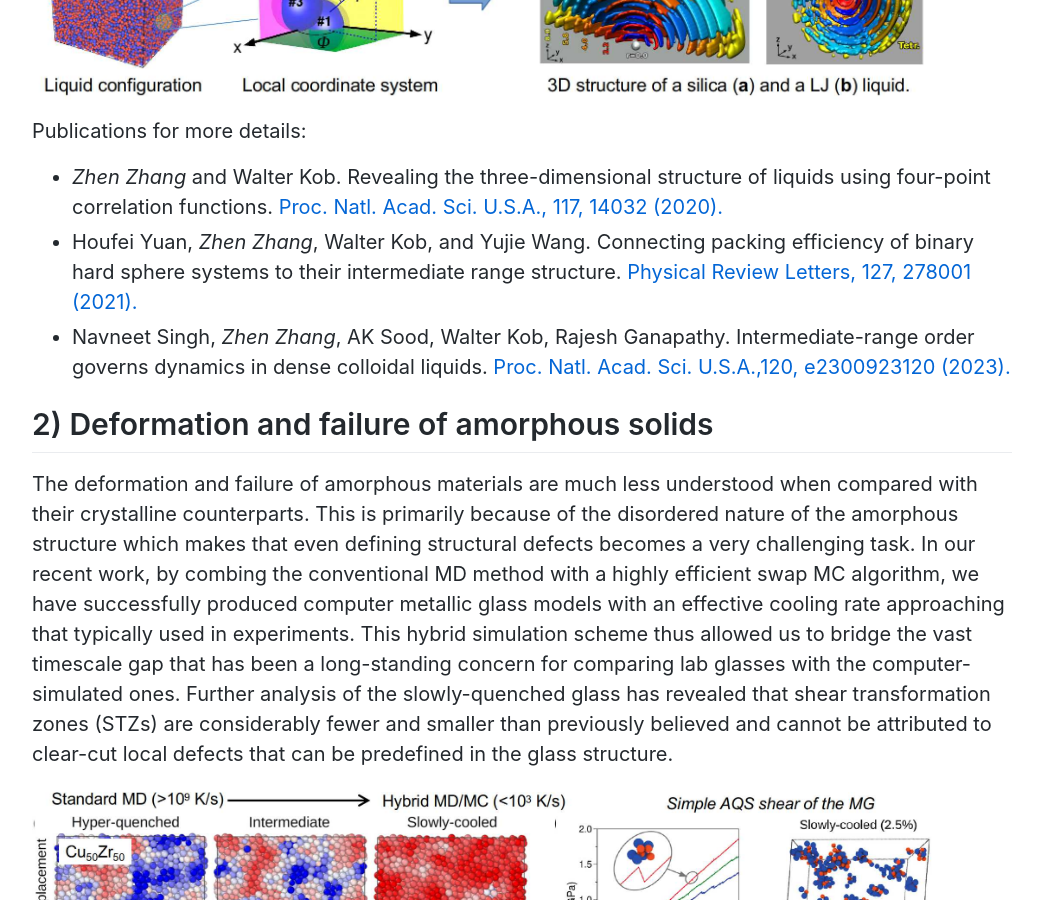
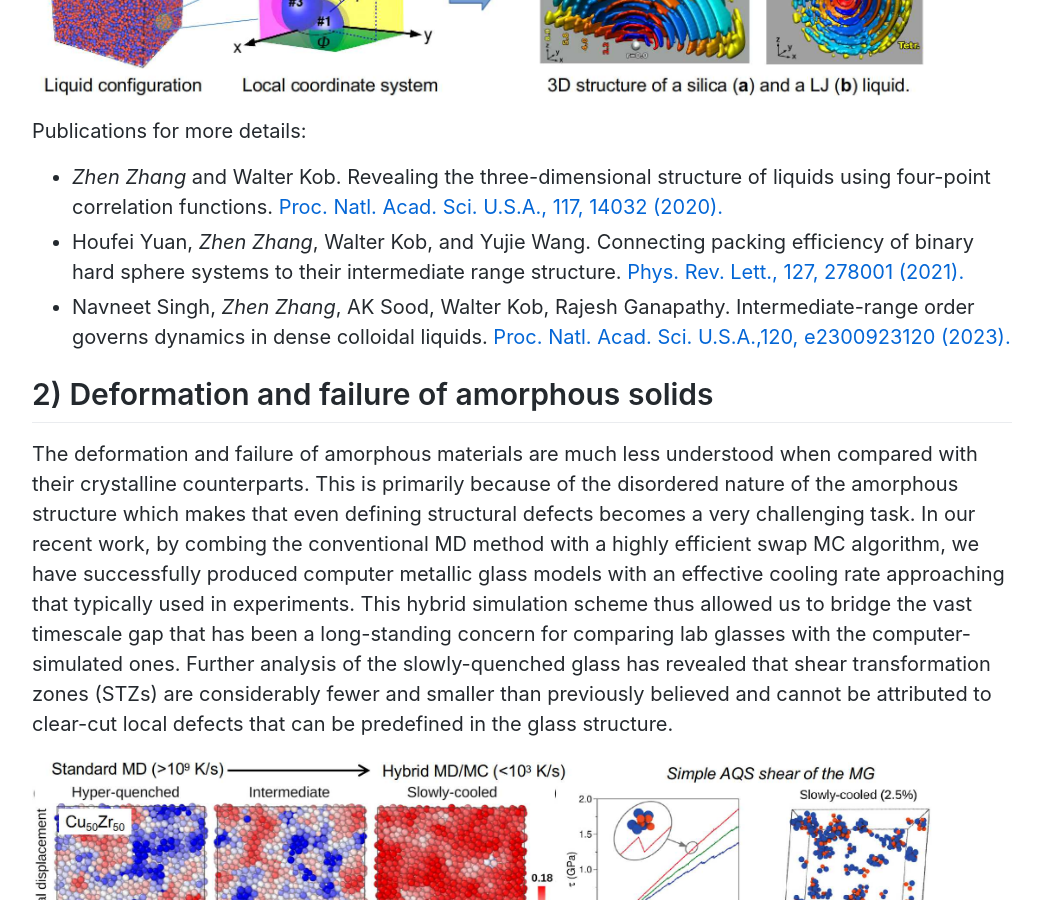
Before and after one commit to zhenzhang1991/zhenzhang1991.github.io, a Jekyll site: the page built from index.md, in a window 1280 px wide and 900 px high, scrolled down 1649 px. Shown: the whole window, without its empty margins (118-1159 px from the left). Built offline with Jekyll 4.4.1, drawn with Linux system fonts in a browser that asks for light colours; Markdown is read by kramdown in place of the engine named in the settings; comment, search, counter and statistics services are not loaded.

Commit message:
Update index.md

```diff
--- a/index.md
+++ b/index.md
@@ -43,9 +43,9 @@ Disordered systems such as liquids and glasses have a rich structure that is usu
 <img align="center" src="images/4point-correlation.jpg" width="900">
 
 Publications for more details:
-*  *Zhen Zhang* and Walter Kob. Revealing the three-dimensional structure of liquids using four-point correlation functions. [Proc. Natl. Acad. Sci. U.S.A., 117, 14032 (2020).](https://doi.org/10.1073/pnas.2005638117)
-*  Houfei Yuan, *Zhen Zhang*, Walter Kob, and Yujie Wang. Connecting packing efficiency of binary hard sphere systems to their intermediate range structure. [Physical Review Letters, 127, 278001 (2021).](https://journals.aps.org/prl/abstract/10.1103/PhysRevLett.127.278001)
-*  Navneet Singh, *Zhen Zhang*, AK Sood, Walter Kob, Rajesh Ganapathy. Intermediate-range order governs dynamics in dense colloidal liquids. [Proc. Natl. Acad. Sci. U.S.A.,120, e2300923120 (2023).](https://www.pnas.org/doi/abs/10.1073/pnas.2300923120)
+*  *Zhen Zhang* and Walter Kob. Revealing the three-dimensional structure of liquids using four-point correlation functions. [Proc. Natl. Acad. Sci. U.S.A., 117, 14032 (2020).](docs/2020-zhang-pnas.pdf)
+*  Houfei Yuan, *Zhen Zhang*, Walter Kob, and Yujie Wang. Connecting packing efficiency of binary hard sphere systems to their intermediate range structure. [Phys. Rev. Lett., 127, 278001 (2021).](docs/2021-yuan-prl.pdf)
+*  Navneet Singh, *Zhen Zhang*, AK Sood, Walter Kob, Rajesh Ganapathy. Intermediate-range order governs dynamics in dense colloidal liquids. [Proc. Natl. Acad. Sci. U.S.A.,120, e2300923120 (2023).](docs/2023-singh-pnas.pdf)
 
 ## 2) Deformation and failure of amorphous solids
 The deformation and failure of amorphous materials are much less understood when compared with their crystalline counterparts. This is primarily because of the disordered nature of the amorphous structure which makes that even defining structural defects becomes a very challenging task. In our recent work, by combing the conventional MD method with a highly efficient swap MC algorithm, we have successfully produced computer metallic glass models with an effective cooling rate approaching that typically used in experiments. This hybrid simulation scheme thus allowed us to bridge the vast timescale gap that has been a long-standing concern for comparing lab glasses with the computer-simulated ones. Further analysis of the slowly-quenched glass has revealed that shear transformation zones (STZs) are considerably fewer and smaller than previously believed and cannot be attributed to clear-cut local defects that can be predefined in the glass structure.
```
